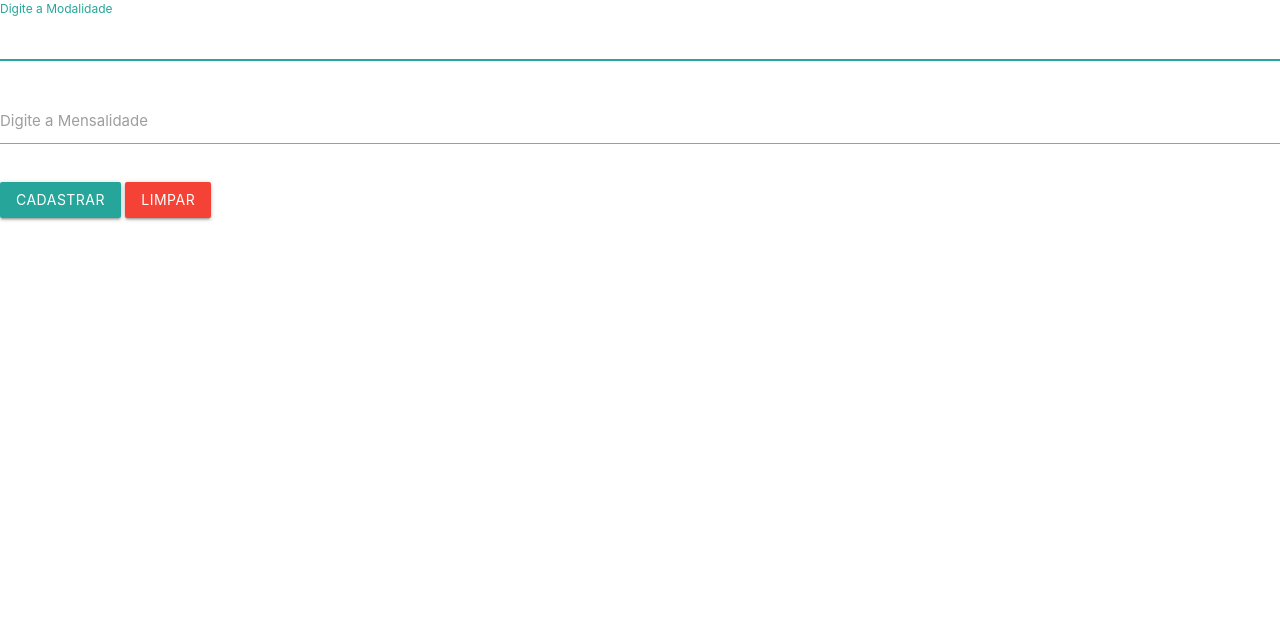
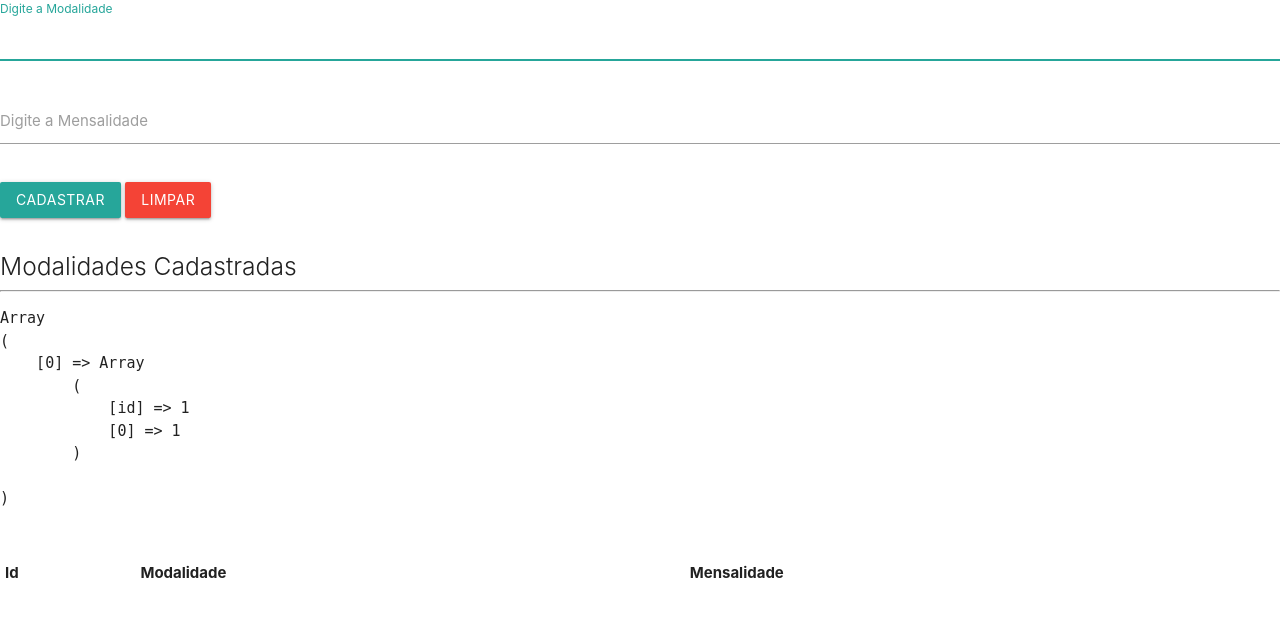
Before and after one commit to Pilino1701/StudioPdo, a PHP site: page /public/modalidades.php in a window 1280 px wide. Shown: the part 165-782 px from the top of the page. Run offline with PHP 8.4, Linux system fonts and the light colour scheme; tables that the repository leaves empty or names only in its code hold one stand-in row (values such as "Sample post"); lists and menus that the app fills with data are empty.

Commit message:
Studio PDO 23.10.2021

```diff
--- a/classes/Modalidades.class.php
+++ b/classes/Modalidades.class.php
@@ -50,6 +50,9 @@ Class Modalidades extends Connection implements crudModalidades{
 
 //metodos da interface
 
+
+
+
   public function create(){
 
      $mod= $this->getModalidade();
@@ -58,8 +61,9 @@ Class Modalidades extends Connection implements crudModalidades{
      $conn = $this->connect();
      $sql='insert into tb_modalidades values(default,:mod,:mens)';
      $stmt=$conn->prepare($sql);
-     $stmt=$conn->bindParam(':mod',$mod);
-     $stmt=$conn->bindParam(':mens',$mens);
+     $stmt->bindParam(':mod',$mod);
+     $stmt->bindParam(':mens',$mens);
+
 
      if($stmt->execute()):
        $_SESSION['sucesso']= 'Cadastrada com Sucesso';
@@ -72,6 +76,15 @@ Class Modalidades extends Connection implements crudModalidades{
     }//create
 
   public function read(){
+      $conn=$this->connect();
+      $sql='select * from tb_modalidades';
+      $stmt=$conn->prepare($sql);
+      $stmt->execute();
+
+      $result=$stmt->fetchAll();
+      echo "<pre>";
+      print_r($result);
+
   	  }
 
   public function update($modalidade,$mensalidade,$id){
--- a/database/modalidades/read.php
+++ b/database/modalidades/read.php
@@ -0,0 +1,7 @@
+ <?php
+require_once '../classes/autoload.php';//read.php é chiamato da modalidades.php che sta in public
+
+$lerRegistros = new Modalidades();
+$lerRegistros->read();
+
+?>
--- a/public/modalidades.php
+++ b/public/modalidades.php
@@ -1,8 +1,51 @@
-<?php require_once '../config/header.inc.html';?>
+<?php require_once '../config/header.inc.html';
+//session_start();
+?>
+
 <div class="row-container">
   <div class="col s12"><p>&nbsp;</p>
     <h5 class="light">Cadastro de Modalidades</h5><hr>
-    <?php require_once '../forms/form-add-mod.php'?>
+    <?php
+    require_once '../forms/form-add-mod.php';
+
+    if (isset($_SESSION['sucesso'])):
+      echo"<p class='center green lighten-2 white-text' padding:10px>";
+        echo $_SESSION['sucesso'];
+        unset($_SESSION['sucesso']);
+      echo"</p>";
+
+    elseif (isset($_SESSION['erro'])):
+      echo"<p class='center red lighten-2 white-text' padding:10px>";
+        echo $_SESSION['erro'];
+        unset($_SESSION['erro']);
+      echo"</p>";
+
+    endif;
+
+    ?>
   </div>
 </div>
+
+<div class="row-container">
+  <div class="col s12">
+  	<h5 class="light">Modalidades Cadastradas</h5><hr>
+  	<!--Tabela-->
+  	<table class="striped">
+  		 <thead>
+  		 	<tr><th>Id</th><th>Modalidade</th><th>Mensalidade</th></tr>
+  		 </thead>
+  		 <tbody>
+  		 	<?php
+              require_once '../database/modalidades/read.php';
+  		 	?>
+  		 </tbody>
+  	</table>
+
+  </div>
+
+
+</div>
+
+
+
 <?php require_once '../config/footer.inc.html';?>
```
